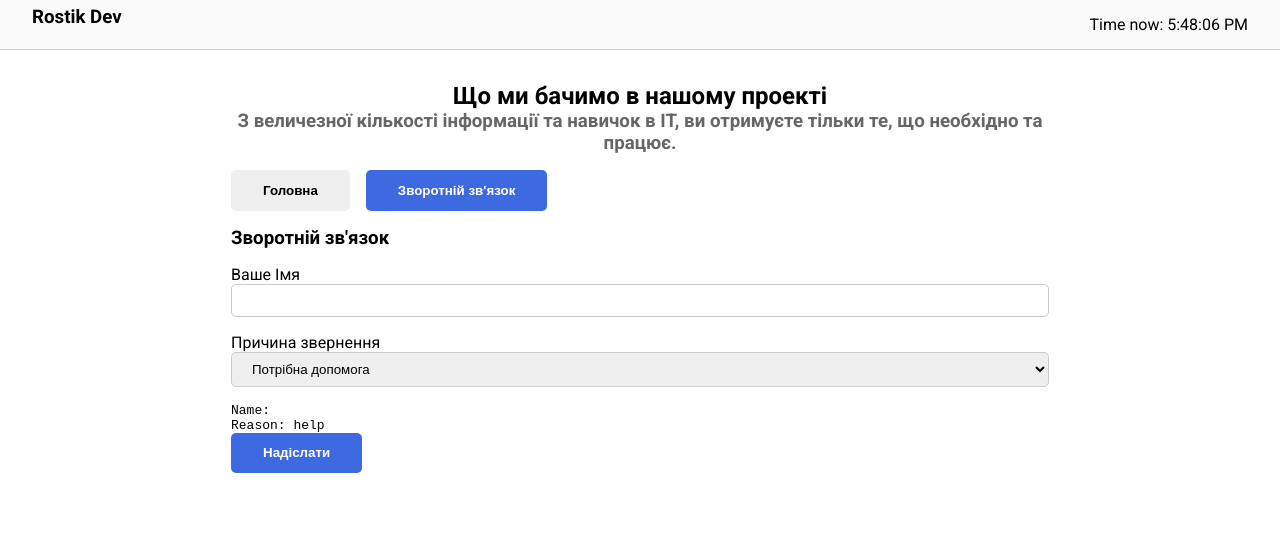
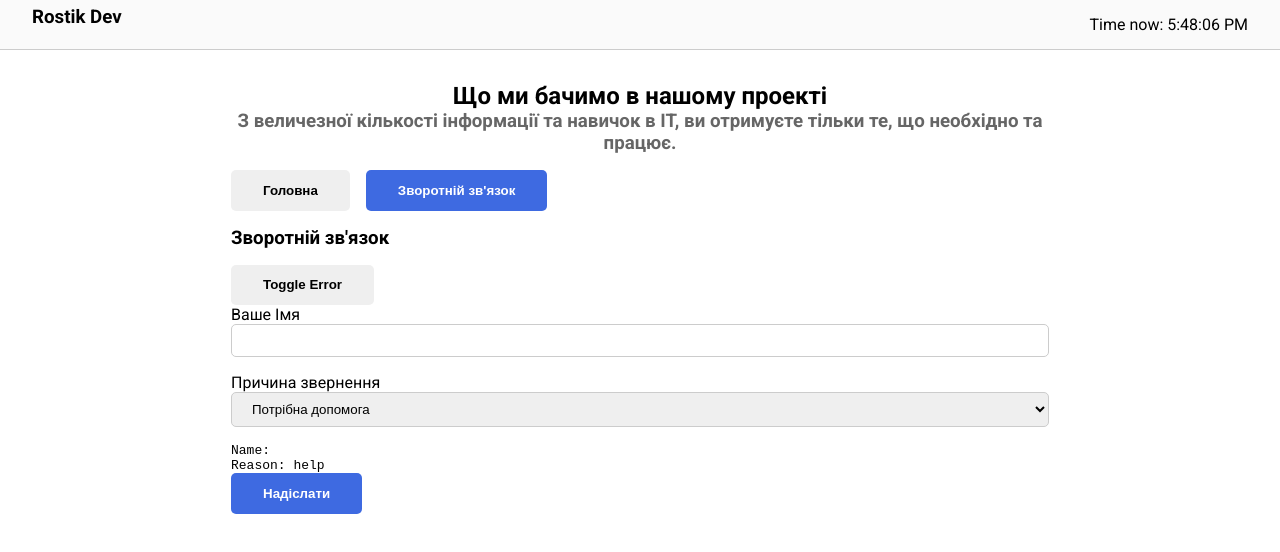
Before and after one commit to Rostilash/react-vito, a React (Vite) app in the folder 01-react-basic-start/: page / in a window 1280 px wide. Shown: the top 552 px of the page. Built offline with nearby package versions, Linux system fonts and the light colour scheme.

Commit message:
How we can change prev true or false statement

```diff
--- a/01-react-basic-start/src/components/FeedbackSection.jsx
+++ b/01-react-basic-start/src/components/FeedbackSection.jsx
@@ -11,9 +11,16 @@
     setHasError(event.target.value.trim().length === 0);
   }
 
+  function toggleError() {
+    setHasError((prev) => !prev);
+    setHasError((prev) => !prev);
+  }
+
   return (
     <section>
       <h3> Зворотній зв'язок</h3>
+
+      <Button onClick={toggleError}>Toggle Error</Button>
       <form>
         <label htmlFor="name"> Ваше Імя </label>
         <input
```
